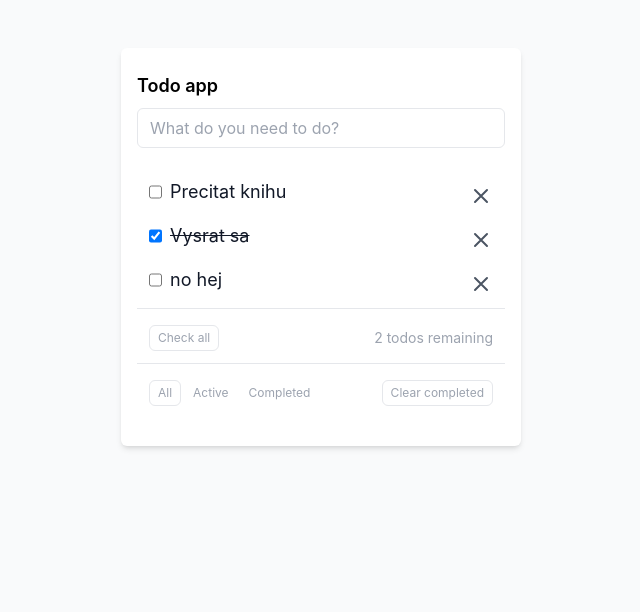
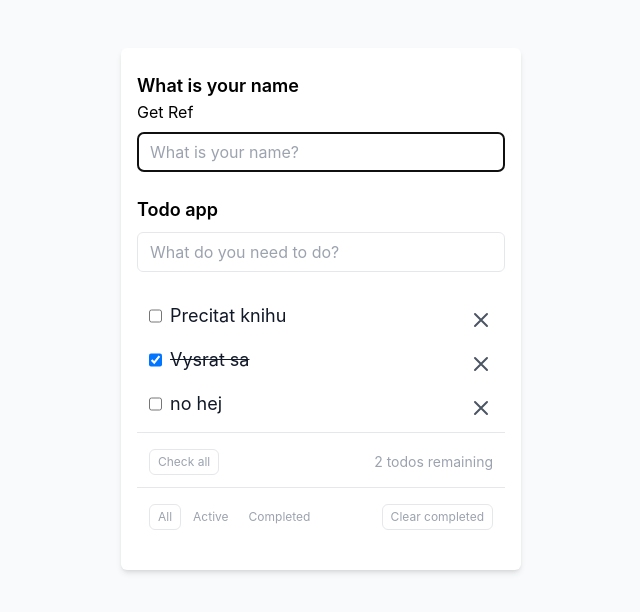
Before and after one commit to MiroslavZaprazny/todo, a React (Create React App) app: page / in a window 1280 px wide. Shown: the top 612 px of the page, without its empty margins (319-959 px from the left). Built offline with nearby package versions, Linux system fonts and the light colour scheme.

Commit message:
useEffect on input

```diff
--- a/src/App.jsx
+++ b/src/App.jsx
@@ -3,8 +3,7 @@ import './App.css';
 import NoTodos from './components/NoTodos';
 import TodoForm from './components/TodoForm';
 import TodoList from './components/TodoList';
-import CheckAllTodos from './components/CheckAllTodos';
-import TodoFiltres from './components/TodoFilters';
+import NameContainer from './components/NameContainer';
 
 function App() {
   const [todos, setTodos] = useState([
@@ -32,6 +31,7 @@ function App() {
     <div className="App">
       <div className="bg-white w-100 shadow-md rounded-md mx-auto my-12 px-4 py-6">
         <div className="todo">
+          <NameContainer todos={todos} />
           <h3 className="font-semibold text-lg">Todo app</h3>
 
           <TodoForm todos={todos} setTodos={setTodos} />
--- /dev/null
+++ b/src/components/NameContainer.jsx
@@ -0,0 +1,29 @@
+import React, { useEffect, useRef, useState } from 'react';
+
+export default function NameContainer(props) {
+  const { todos } = props;
+  const [name, setName] = useState('');
+  const nameInputEl = useRef(null);
+
+  useEffect(() => {
+    nameInputEl.current.focus();
+  }, []);
+
+  return (
+    <div className="name-container mb-6">
+      <h3 className="font-semibold text-lg">What is your name</h3>
+      <button onClick={() => nameInputEl.current.focus()}>Get Ref</button>
+      <form action="#">
+        <input
+          type="text"
+          value={name}
+          ref={nameInputEl}
+          onChange={(event) => setName(event.target.value)}
+          className="border w-full h-10 rounded-md mt-2 px-3 py-2"
+          placeholder="What is your name?"
+        />
+      </form>
+      {name && <p className="text-center mt-4 text-sm">Hello {name}!</p>}
+    </div>
+  );
+}
--- a/src/components/TodoFilters.jsx
+++ b/src/components/TodoFilters.jsx
@@ -13,7 +13,7 @@ export default function TodoFiltres(props) {
         <button
           onClick={() => setFilter('All')}
           className={`rounded-md py-1 px-2 hover:text-gray-600
-            ${filter == 'All' ? 'border' : ''}
+            ${filter === 'All' ? 'border' : ''}
           `}
         >
           All
@@ -21,7 +21,7 @@ export default function TodoFiltres(props) {
         <button
           onClick={() => setFilter('Active')}
           className={`rounded-md py-1 px-2 hover:text-green-600
-          ${filter == 'Active' ? 'border border-green-600' : ''}
+          ${filter === 'Active' ? 'border border-green-600' : ''}
           `}
         >
           Active
@@ -29,7 +29,7 @@ export default function TodoFiltres(props) {
         <button
           onClick={() => setFilter('Completed')}
           className={`rounded-md py-1 px-2 hover:text-amber-600
-            ${filter == 'Completed' ? 'border border-amber-600' : ''}
+            ${filter === 'Completed' ? 'border border-amber-600' : ''}
           `}
         >
           Completed
--- a/src/components/TodoList.jsx
+++ b/src/components/TodoList.jsx
@@ -55,11 +55,11 @@ export default function TodoList(props) {
   };
 
   const todosFilter = (filter) => {
-    if (filter == 'All') {
+    if (filter === 'All') {
       return props.todos;
-    } else if (filter == 'Active') {
+    } else if (filter === 'Active') {
       return props.todos.filter((todo) => !todo.isComplete);
-    } else if (filter == 'Completed') {
+    } else if (filter === 'Completed') {
       return props.todos.filter((todo) => todo.isComplete);
     }
   };
```
